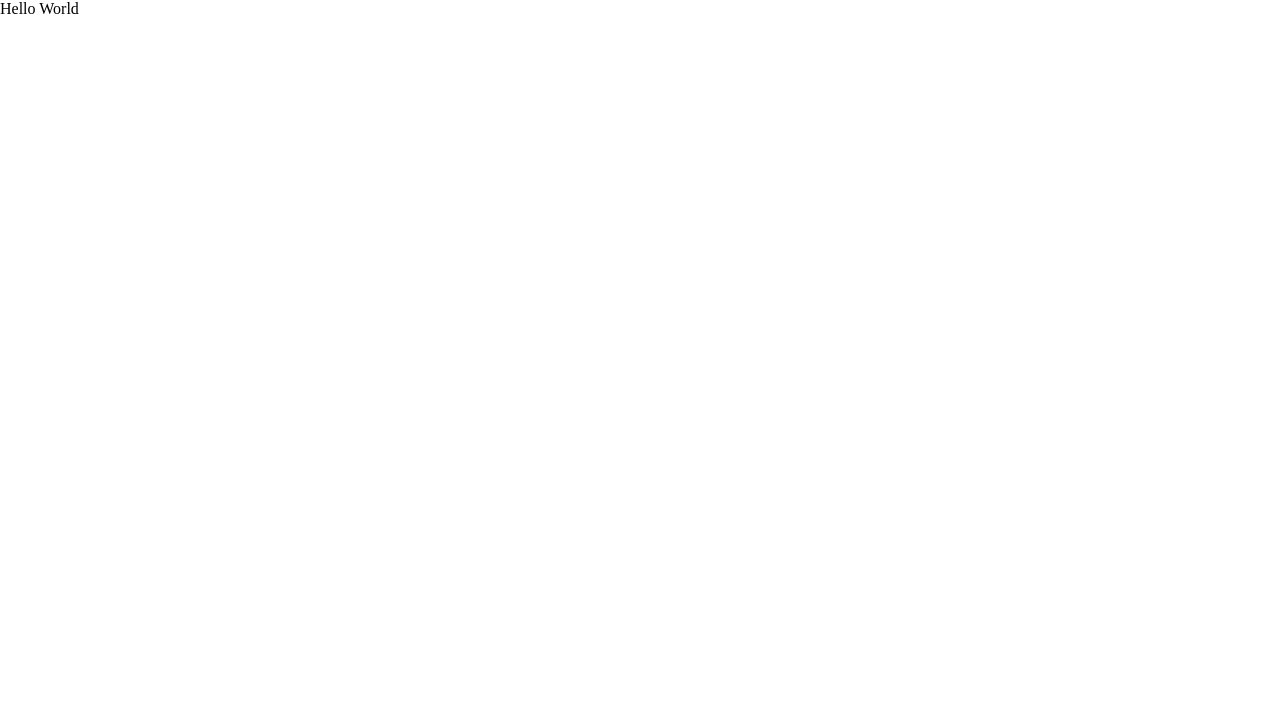
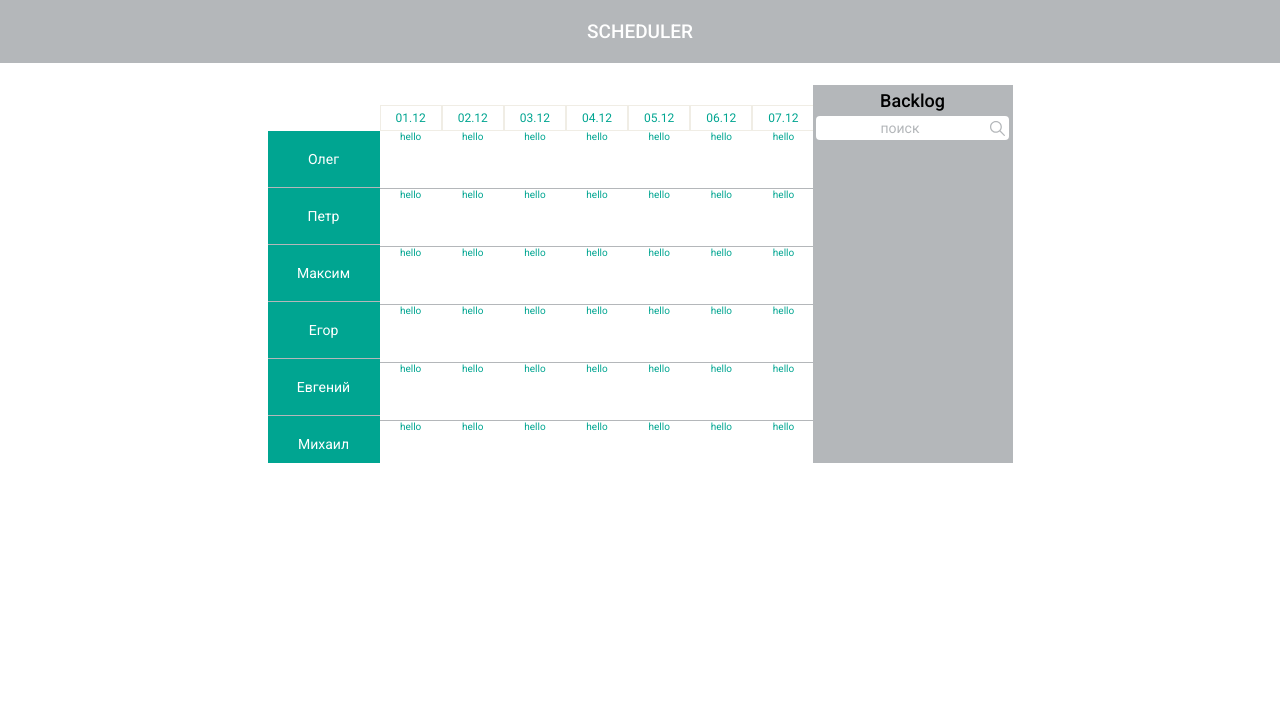
Before and after one commit to OlegLuppov/scheduler, a website built with webpack: page src/index.html in a window 1280 px wide. Built offline with nearby package versions, Linux system fonts and the light colour scheme; data requests are answered from the project's data file.

Commit message:
:feat: add a json-server, create a user draw method and a date draw method, add a backlog and style its input

```diff
--- /dev/null
+++ b/json_server/db.json
@@ -0,0 +1,177 @@
+{
+    "users": [
+      {
+        "id": 1,
+        "name": "Олег"
+
+      },
+      {
+        "id":2,
+        "name": "Петр"
+      },
+      {
+        "id":3,
+        "name": "Максим"
+      },
+      {
+        "id":4,
+        "name": "Егор"
+      },
+      {
+        "id":5,
+        "name": "Евгений"
+      },
+      {
+        "id":6,
+        "name": "Михаил"
+      },
+      {
+        "id":7,
+        "name": "Владислав"
+      },
+      {
+        "id":8,
+        "name": "Александр"
+      },
+      {
+        "id":9,
+        "name": "Мария"
+      },
+      {
+        "id":10,
+        "name": "Анастасия"
+      }
+    ],
+    "tasks": [
+      {
+        "id": "1",
+        "subject": "Анализ",
+        "description": "",
+        "creationAuthor": 1,
+        "executor": 1,
+        "creationDate": "2022-12-19",
+        "planStartDate": "2022-12-19",
+        "planEndDate": "2022-12-21",
+        "endDate": "2022-12-19",
+        "status": 1,
+        "order": 1
+        },
+        {
+        "id": "2",
+        "subject": "Планирование",
+        "description": "",
+        "creationAuthor": 1,
+        "executor": 1,
+        "creationDate": "2022-12-19",
+        "planStartDate": "2022-12-20",
+        "planEndDate": "2022-12-21",
+        "endDate": "2022-12-19",
+        "status": 1,
+        "order": 1
+        },
+        {
+        "id": "3",
+        "subject": "Проектирование",
+        "description": "",
+        "creationAuthor": 1,
+        "executor": 2,
+        "creationDate": "2022-12-19",
+        "planStartDate": "2022-12-21",
+        "planEndDate": "2022-12-22",
+        "endDate": "2022-12-19",
+        "status": 1,
+        "order": 1
+        },
+        {
+        "id": "4",
+        "subject": "Разработка",
+        "description": "",
+        "creationAuthor": 1,
+        "executor": 3,
+        "creationDate": "2022-12-19",
+        "planStartDate": "2022-12-21",
+        "planEndDate": "2022-12-26",
+        "endDate": "2022-12-19",
+        "status": 1,
+        "order": 1
+        },
+        {
+        "id": "5",
+        "subject": "Тестирование",
+        "description": "",
+        "creationAuthor": 1,
+        "executor": null,
+        "creationDate": "2022-12-19",
+        "planStartDate": "2022-12-23",
+        "planEndDate": "2022-12-26",
+        "endDate": "2022-12-19",
+        "status": 1,
+        "order": 1
+        },
+        {
+        "id": "6",
+        "subject": "Заместитель",
+        "description": "",
+        "creationAuthor": 1,
+        "executor": null,
+        "creationDate": "2022-12-19",
+        "planStartDate": "2022-12-20",
+        "planEndDate": "2022-12-22",
+        "endDate": "2022-12-19",
+        "status": 1,
+        "order": 1
+        },
+        {
+        "id": "7",
+        "subject": "Наблюдатель",
+        "description": "",
+        "creationAuthor": 1,
+        "executor": null,
+        "creationDate": "2022-12-19",
+        "planStartDate": "2022-12-20",
+        "planEndDate": "2022-12-23",
+        "endDate": "2022-12-19",
+        "status": 1,
+        "order": 1
+        },
+        {
+        "id": "8",
+        "subject": "Декоратор",
+        "description": "",
+        "creationAuthor": 1,
+        "executor": null,
+        "creationDate": "2022-12-19",
+        "planStartDate": "2022-12-20",
+        "planEndDate": "2022-12-26",
+        "endDate": "2022-12-19",
+        "status": 1,
+        "order": 1
+        },
+        {
+        "id": "9",
+        "subject": "Фасад",
+        "description": "",
+        "creationAuthor": 1,
+        "executor": null,
+        "creationDate": "2022-12-19",
+        "planStartDate": "2022-12-20",
+        "planEndDate": "2022-12-22",
+        "endDate": "2022-12-19",
+        "status": 1,
+        "order": 1
+        },
+        {
+        "id": "10",
+        "subject": "Адаптер",
+        "description": "",
+        "creationAuthor": 1,
+        "executor": null,
+        "creationDate": "2022-12-19",
+        "planStartDate": "2022-12-20",
+        "planEndDate": "2022-12-23",
+        "endDate": "2022-12-19",
+        "status": 1,
+        "order": 1
+        }
+    ]
+  }
--- a/package.json
+++ b/package.json
@@ -4,7 +4,8 @@
   "description": "",
   "main": "index.js",
   "scripts": {
-    "start": "webpack serve --open --mode development",
+    "start": "concurrently \"npm run server\" \"webpack serve --open --mode development\"",
+    "server": "json-server -w json_server/db.json -p 8081",
     "build": "webpack --mode production",
     "watch": "webpack --mode development --watch"
   },
@@ -38,6 +39,8 @@
     "webpack-dev-server": "^4.11.1"
   },
   "dependencies": {
+    "concurrently": "^7.6.0",
+    "json-server": "^0.17.1",
     "simplebar": "^5.3.9"
   }
 }
--- /dev/null
+++ b/src/classes/class_showElem.js
@@ -0,0 +1,41 @@
+class ShowElem {
+  // метод отрисовки пользователей и разметка дел на против каждого пользователя
+  renderElemUsers = async (options) => {
+    const res = await fetch(options.API)
+    const data = await res.json()
+    const arr = await [...data]
+
+    const dateList = document.querySelectorAll('.date')
+
+    arr.forEach((user) => {
+      const elemTodos = document.createElement(options.elemDomTodo)
+      elemTodos.classList.add(options.classTodos)
+
+      dateList.forEach(() => {
+        const elem = document.createElement('div')
+        elem.classList.add(options.classTodo)
+        elemTodos.append(elem)
+        elem.innerText = 'hello'
+      })
+
+      const elemUser = document.createElement(options.elemDomUser)
+      elemUser.innerText = user.name
+      options.elemParentUsers.append(elemUser)
+      elemUser.classList.add(options.classUser)
+      options.elemParentTodos.append(elemTodos)
+    })
+  }
+
+  // метод отрисовки даты
+  renderElemDate = (options) => {
+    options.arr.forEach((date) => {
+      const thisDate = document.createElement(options.elmemDom)
+      thisDate.classList.add(options.classElemDom)
+      thisDate.innerText = date
+      options.parentElem.append(thisDate)
+    })
+  }
+}
+
+export const renderUsers = new ShowElem().renderElemUsers
+export const renderDate = new ShowElem().renderElemDate
--- /dev/null
+++ b/src/constants/api/api_urls_scheduler.js
@@ -0,0 +1,6 @@
+const BASE_URL_SCHEDULER = 'http://localhost:8081/'
+const HEADER_USERS = 'users'
+const HEADER_TASKS = 'tasks'
+
+export const USERS = `${BASE_URL_SCHEDULER}${HEADER_USERS}`
+export const TASKS = `${BASE_URL_SCHEDULER}${HEADER_TASKS}`
--- a/src/index.html
+++ b/src/index.html
@@ -6,7 +6,32 @@
     <meta name="viewport" content="width=device-width, initial-scale=1.0" />
     <title>scheduler</title>
   </head>
+
   <body>
-    Hello World
+    <div class="container">
+      <header>
+        <h1 class="header_title">SCHEDULER</h1>
+      </header>
+      <main>
+        <section class="scheduler_app">
+          <div class="scheduler_wrapper-content">
+            <div class="scheduler">
+              <div class="scheduler_date"></div>
+              <div class="scheduler_users-wrapper">
+                <div class="scheduler_users"></div>
+                <div class="scheduler_todos"></div>
+              </div>
+            </div>
+          </div>
+          <div class="scheduler_backlog">
+            <h2 class="scheduler_backlog-title">Backlog</h2>
+            <div class="scheduler_backlog_input_wrapper">
+              <input class="scheduler_backlog-search" type="text" placeholder="поиск" />
+              <i class="scheduler_backlog-search-icon"></i>
+            </div>
+          </div>
+        </section>
+      </main>
+    </div>
   </body>
 </html>
--- /dev/null
+++ b/src/modules/backlog/backlog.css
@@ -0,0 +1,51 @@
+.scheduler_backlog {
+  display: flex;
+  flex-direction: column;
+  align-items: center;
+  gap: 5px;
+  width: 200px;
+  background-color: #b4b7ba;
+  padding: 5px;
+  margin-top: -15px;
+}
+
+.scheduler_backlog-title {
+  font-family: 'Roboto', sans-serif;
+  font-weight: 500;
+  font-size: 18px;
+  text-align: center;
+  color: black;
+}
+
+.scheduler_backlog_input_wrapper {
+  display: flex;
+  align-items: center;
+  gap: 10px;
+  font-family: 'Roboto', sans-serif;
+  font-weight: 400;
+  font-size: 14px;
+  text-align: center;
+  color: black;
+  background-color: #fff;
+  border-radius: 4px;
+  padding: 4px;
+}
+
+.scheduler_backlog-search-icon {
+  content: '';
+  width: 15px;
+  height: 15px;
+  background-image: url(../../assets/image/svg/search.svg);
+  background-size: contain;
+  background-repeat: no-repeat;
+}
+
+.scheduler_backlog-search::placeholder {
+  color: #b4b7ba;
+}
+
+@media (max-width: 750px) {
+  .scheduler_backlog {
+    display: none;
+  }
+}
--- /dev/null
+++ b/src/modules/header/header.css
@@ -0,0 +1,17 @@
+header {
+  width: 100%;
+  position: fixed;
+  top: 0;
+  left: 0;
+  padding: 20px 10px 20px 10px;
+  z-index: 100;
+  background-color: #b4b7ba;
+}
+
+.header_title {
+  font-family: 'Roboto', sans-serif;
+  font-weight: 500;
+  font-size: 19px;
+  text-align: center;
+  color: #fff;
+}
--- /dev/null
+++ b/src/modules/scheduler_date/scheduler_date.css
@@ -0,0 +1,16 @@
+.scheduler_date {
+  width: 436px;
+  position: absolute;
+  top: -24px;
+  left: 112px;
+}
+
+.date {
+  font-family: 'Roboto', sans-serif;
+  font-weight: 400;
+  font-size: 12px;
+  text-align: center;
+  color: #00a591;
+  border: solid 1px #f0ede5;
+  padding: 5px 15px 5px 15px;
+}
--- /dev/null
+++ b/src/modules/scheduler_date/scheduler_date.js
@@ -0,0 +1,29 @@
+import { renderDate } from '../../classes/class_showElem'
+
+document.addEventListener('DOMContentLoaded', () => {
+  const dateList = [
+    '01.12',
+    '02.12',
+    '03.12',
+    '04.12',
+    '05.12',
+    '06.12',
+    '07.12',
+    '08.12',
+    '09.12',
+    '10.12',
+    '11.12',
+    '12.12',
+    '13.12',
+    '14.12',
+  ]
+  const dateWrapper = document.querySelector('.scheduler_date')
+  const optionsDate = {
+    arr: dateList,
+    parentElem: dateWrapper,
+    elmemDom: 'span',
+    classElemDom: 'date',
+  }
+
+  renderDate(optionsDate)
+})
--- /dev/null
+++ b/src/modules/scheduler_todos/scheduler_todos.css
@@ -0,0 +1,16 @@
+.todos_user {
+  display: flex;
+}
+
+.todo {
+  width: 62.16px;
+  height: 57px;
+  font-family: 'Roboto', sans-serif;
+  font-weight: 400;
+  font-size: 10px;
+  text-align: center;
+  color: #00a591;
+  background-color: #fff;
+  text-align: center;
+  margin-bottom: 1px;
+}
--- /dev/null
+++ b/src/modules/scheduler_wrapper/scheduler_wrapper.css
@@ -0,0 +1,18 @@
+.scheduler_app {
+  display: flex;
+  justify-content: center;
+}
+
+.scheduler_wrapper-content {
+  max-width: 545px;
+  overflow: hidden;
+  display: flex;
+  align-items: center;
+  justify-content: center;
+  padding-top: 31px;
+}
+
+.scheduler {
+  width: 100%;
+  position: relative;
+}
--- /dev/null
+++ b/src/modules/sheulder_users/scheduler_users.css
@@ -0,0 +1,27 @@
+.scheduler_users-wrapper {
+  display: flex;
+  height: 332px;
+  overflow-y: auto;
+  overflow-x: hidden;
+  background-color: #b4b7ba;
+}
+
+.scheduler_users-wrapper::-webkit-scrollbar {
+  width: 0;
+}
+
+.scheduler_users {
+  display: flex;
+  flex-direction: column;
+  gap: 1px;
+}
+
+.user {
+  font-family: 'Roboto', sans-serif;
+  font-weight: 400;
+  font-size: 14px;
+  text-align: center;
+  color: #fff;
+  padding: 20px;
+  background-color: #00a591;
+}
--- /dev/null
+++ b/src/modules/sheulder_users/sheulder_users.js
@@ -0,0 +1,19 @@
+import { renderUsers } from '../../classes/class_showElem'
+import { USERS } from '../../constants/api/api_urls_scheduler'
+
+document.addEventListener('DOMContentLoaded', () => {
+  const usersWrapper = document.querySelector('.scheduler_users')
+  const todosWrapper = document.querySelector('.scheduler_todos')
+
+  const optionsUsers = {
+    elemParentUsers: usersWrapper,
+    elemParentTodos: todosWrapper,
+    API: USERS,
+    elemDomUser: 'span',
+    classUser: 'user',
+    elemDomTodo: 'div',
+    classTodos: 'todos_user',
+    classTodo: 'todo',
+  }
+  renderUsers(optionsUsers)
+})
--- a/src/style.css
+++ b/src/style.css
@@ -1,3 +1,12 @@
+@import url('https://fonts.googleapis.com/css2?family=Montserrat:wght@500;600;700&family=Roboto:wght@400;500&display=swap');
+
+.container {
+  font-family: 'Roboto', sans-serif;
+  max-width: 1920px;
+  margin: 0 auto;
+  padding-top: 100px;
+}
+
 *:where(:not(html, iframe, canvas, img, svg, video, audio):not(svg *, symbol *)) {
   all: unset;
   display: revert;
```
Also changed, not shown: src/index.js (+9 -0 lines), src/assets/image/svg/search.svg (added), 1 other file.
